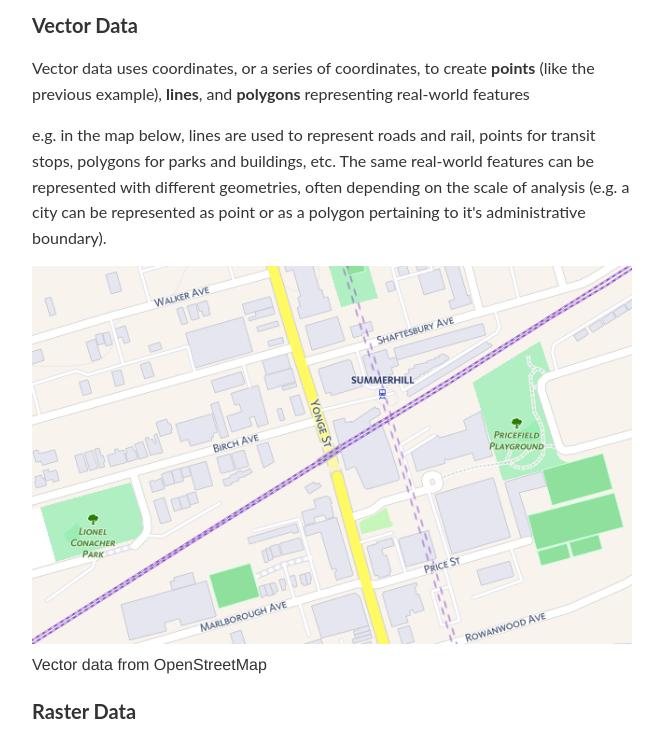
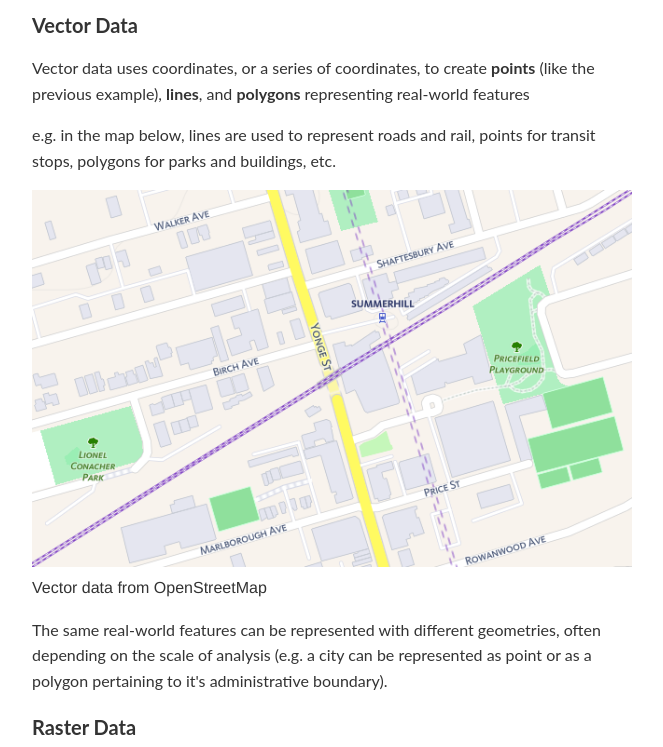
Before and after one commit to schoolofcities/intro-GIS-workshop-2022, a plain HTML site: page index.html in a window 1280 px wide. Shown: the part 1940-2687 px from the top of the page, without its empty margins (308-971 px from the left). Drawn offline with nearby package versions, Linux system fonts and the light colour scheme; some packages are replaced by stand-ins of ours.

Commit message:
text edit

```diff
--- a/index.html
+++ b/index.html
@@ -63,11 +63,12 @@
 <h4 id="vector-data"><a class="header-link" href="#vector-data"></a>Vector Data</h4>
 <p>Vector data uses coordinates, or a series of coordinates, to create <strong>points</strong> (like the previous example), <strong>lines</strong>, and <strong>polygons</strong> representing real-world features
 </p>
-<p>e.g. in the map below, lines are used to represent roads and rail, points for transit stops, polygons for parks and buildings, etc. The same real-world features can be represented with different geometries, often depending on the scale of analysis (e.g. a city can be represented as point or as a polygon pertaining to it&#39;s administrative boundary).</p>
+<p>e.g. in the map below, lines are used to represent roads and rail, points for transit stops, polygons for parks and buildings, etc. </p>
 <p><center>
 <img src="html/img_vector_toronto.png" alt="vector">
 </center>
 Vector data from OpenStreetMap</p>
+<p>The same real-world features can be represented with different geometries, often depending on the scale of analysis (e.g. a city can be represented as point or as a polygon pertaining to it&#39;s administrative boundary).</p>
 <h4 id="raster-data"><a class="header-link" href="#raster-data"></a>Raster Data</h4>
 <p>Raster data represents space as a continuous grid with equal cell sizes. Each cell contains a value pertaining to the type of feature it represents. These values can be quantitative (e.g. elevation) or categorical (e.g. type of land use). Common examples of raster data include digital elevation models (DEMs), satellite imagery, and scanned images (e.g. historical maps).</p>
 <p><center>
@@ -77,12 +78,13 @@ DEM of Toronto and Lake Ontario (<em>Data from NOAA</em>)</p>
 <hr>
 <h3 id="2---spatial-data-&-gis"><a class="header-link" href="#2---spatial-data-&-gis"></a>2 - Spatial Data &amp; GIS</h3>
 <h4 id="working-with-data-in-gis"><a class="header-link" href="#working-with-data-in-gis"></a>Working with data in GIS</h4>
-<p>GIS software usually links to data stored elsewhere on a computer, rather than in a project file. If the source location of the data (i.e. which folder it&#39;s in) changes, then this will have to be updated in the GIS project. If data are edited in GIS, it will update the data in its source location.</p>
+
 <p>In GIS, we usually work with data stored in different <strong>layers</strong> (e.g. a layer for roads, another for buildings, and so on). These layers can be visualized and analyzed relative to each other based on their spatial relationships.</p>
 <p><center>
 <img src="html/img_layers.png" alt="vector">
 </center>
 <em>Image from Bolstad (2012)</em></p>
+<p>GIS software usually links to data stored elsewhere on a computer, rather than in a project file. If the source location of the data (i.e. which folder it&#39;s in) changes, then this will have to be updated in the GIS project. If data are edited in GIS, it will update the data in its source location.</p>
 <h4 id="common-gis-software"><a class="header-link" href="#common-gis-software"></a>Common GIS software</h4>
 <p>Desktop GIS software</p>
 <ul class="list">
```
